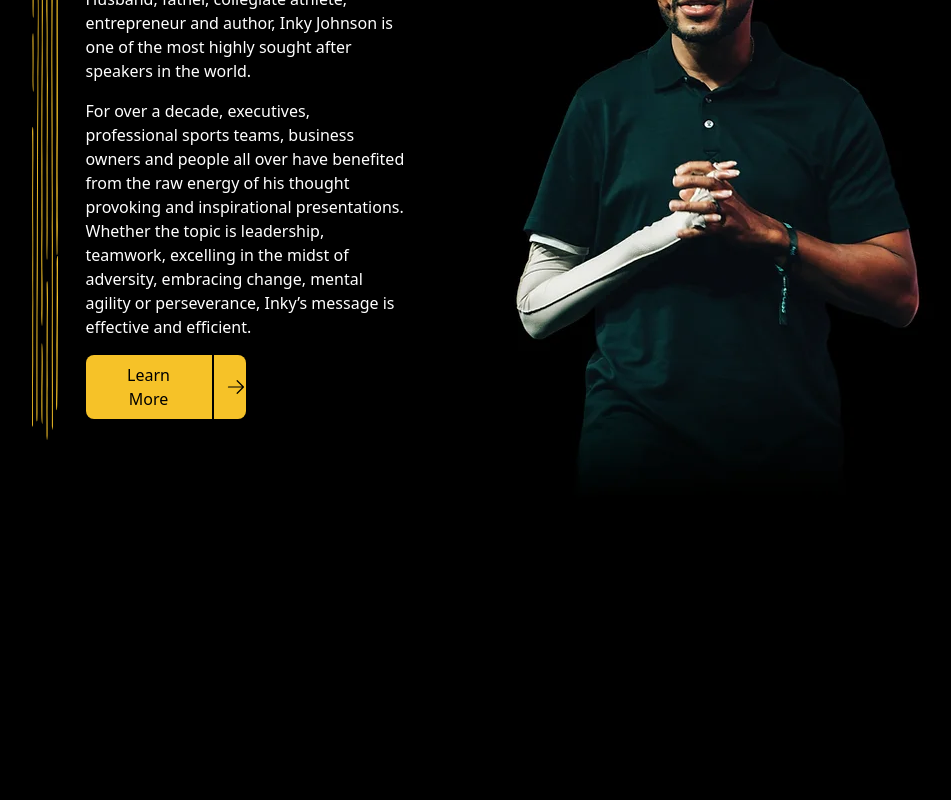
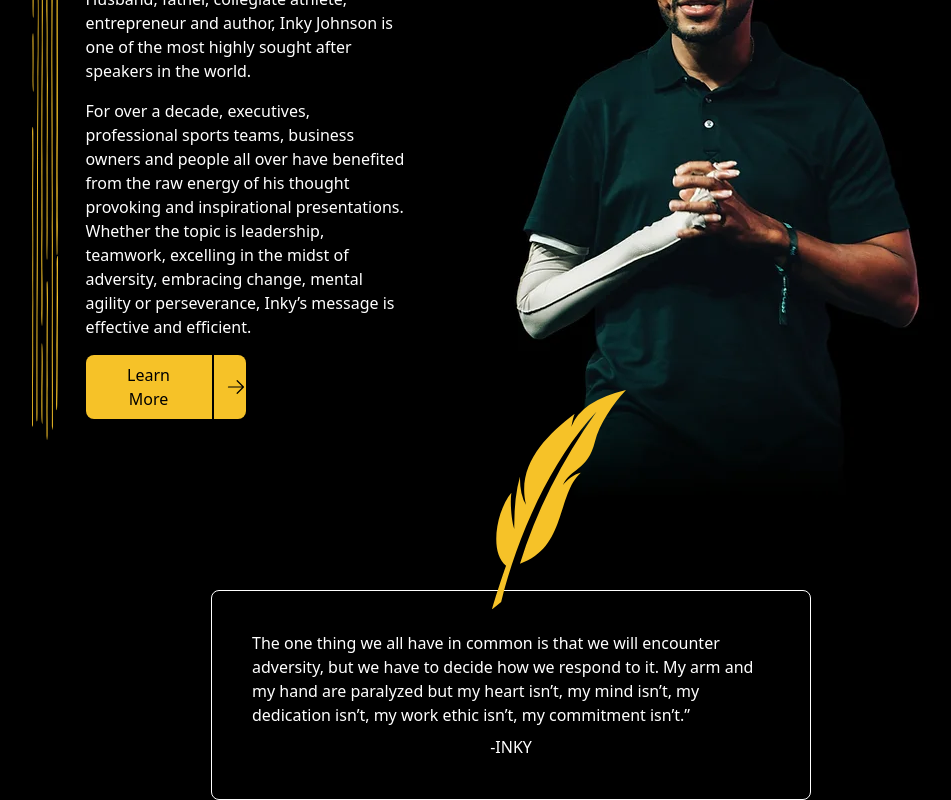
Before and after one commit to allanXQ/inky-ui, a React (Vite) app: page / in a window 1280 px wide. Shown: the part 1906-2706 px from the top of the page, without its empty margins (129-1080 px from the left). Before the commit the page ends 2464 px from the top, so only its background shows below. Built offline with nearby package versions, Linux system fonts and the light colour scheme.

Commit message:
add quote

```diff
--- a/src/App.css
+++ b/src/App.css
@@ -25,3 +25,19 @@ body {
     background-color: black;
   }
 }
+
+#comp-ky2hvz0a {
+  width: 134px;
+  height: 220px;
+  position: absolute;
+  margin: 0px 0px -57px calc((100% - 980px) * 0.5);
+  left: 471px;
+  top: -200px;
+  grid-area: 7 / 1 / 8 / 2;
+  justify-self: start;
+  align-self: start;
+}
+
+#comp-ky2hvz0a {
+  --opacity: 1;
+}
--- a/src/App.jsx
+++ b/src/App.jsx
@@ -156,6 +156,50 @@ export default function App() {
         </div>
         <img src="./inky2.webp" />
       </div>
+      <div
+        id="quote"
+        className="flex flex-col items-center justify-center w-full relative"
+      >
+        <div>
+          <div
+            id="comp-ky2hvz0a"
+            class="comp-ky2hvz0a wixui-vector-image"
+            data-motion-enter="done"
+          >
+            <div
+              data-testid="svgRoot-comp-ky2hvz0a"
+              class="AKxYR5 VZYmYf comp-ky2hvz0a"
+            >
+              <svg
+                preserveAspectRatio="xMidYMid meet"
+                data-bbox="0 0 770.35 1260.4"
+                viewBox="0 0 770.35 1260.4"
+                xmlns="http://www.w3.org/2000/svg"
+                data-type="color"
+                role="presentation"
+                aria-hidden="true"
+              >
+                <g>
+                  <path
+                    d="M456 210.92q10.37-54.67 19.16-75C306.82 265.76 140.68 430.42 195.6 659.86Q158.89 602.47 161 498q-35.15 121.74-32.85 301.22C113 754.81 102.81 651.36 111.3 590.77 26.78 692.34-17.87 931.93 80.94 1010.4 70.76 1036.21 27.58 1167.58 0 1259.84c0 0 .48.21 1.4.56l51.27-42c94.09-377.35 281.19-808.2 547.89-1093.68q-304.69 430.2-439.83 874.42c269.69-95.91 209.45-395.57 349.6-523.35-40.48 7-78.95 42.61-102.46 70.28C446.65 453.81 551.81 462.59 592 296.2 615.42 199.05 694.48 80.87 770.35 0Q512.27 62 456 210.92z"
+                    fill="#f6c228"
+                    data-color="1"
+                  ></path>
+                </g>
+              </svg>
+            </div>
+          </div>
+        </div>
+        <div className="flex flex-col gap-2 items-center w-[600px] border border-white rounded-lg p-10 ">
+          <p>
+            The one thing we all have in common is that we will encounter
+            adversity, but we have to decide how we respond to it. My arm and my
+            hand are paralyzed but my heart isn’t, my mind isn’t, my dedication
+            isn’t, my work ethic isn’t, my commitment isn’t.”
+          </p>
+          <p>-INKY</p>
+        </div>
+      </div>
     </main>
   );
 }
```
